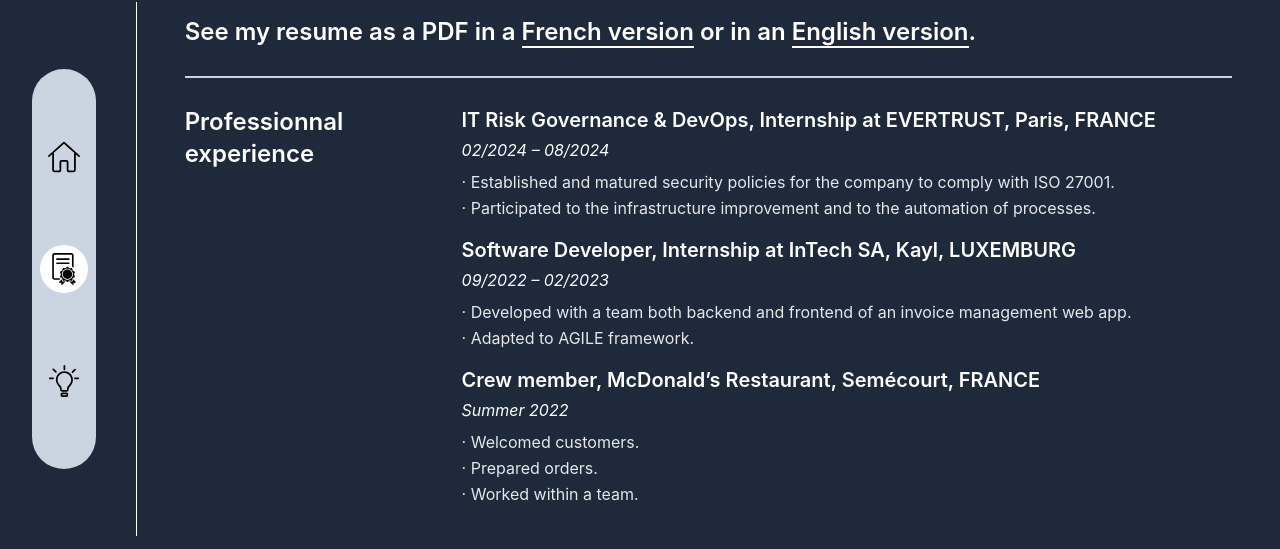
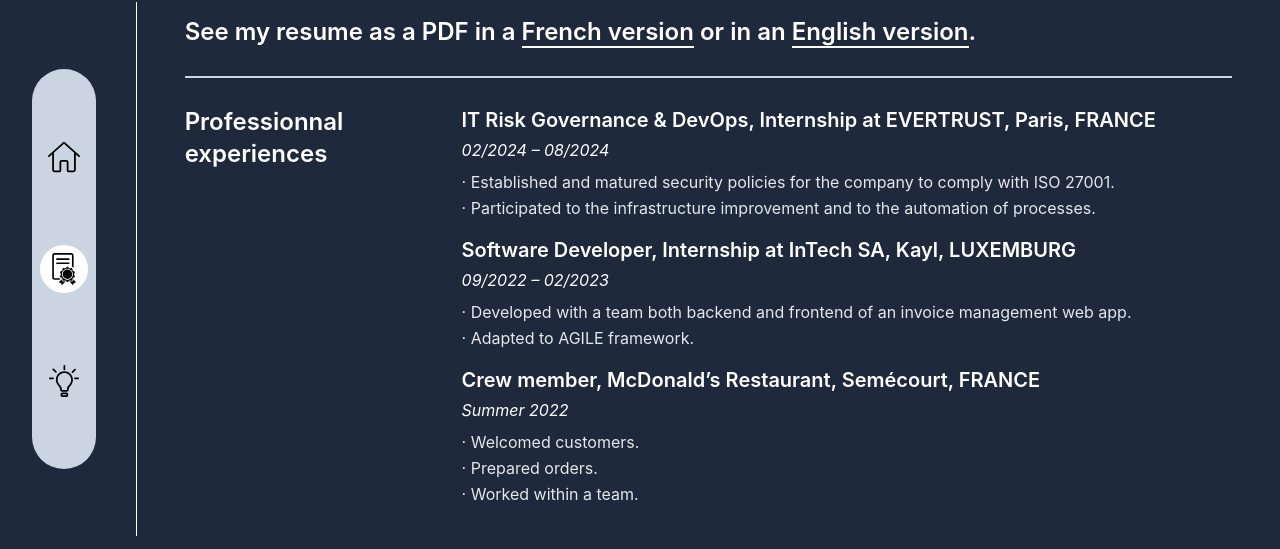
Before and after one commit to milairhu/milairhu.github.io, a React (Create React App) app: page /#/resume in a window 1280 px wide. Shown: the part 131-680 px from the top of the page. Built offline with nearby package versions, Linux system fonts and the light colour scheme.

Commit message:
Update resume

```diff
--- a/src/components/Home/HomePage.tsx
+++ b/src/components/Home/HomePage.tsx
@@ -18,7 +18,7 @@ const HomePage: React.FC<HomeProps> = ({ setCurr }) => {
           </div>
 
           <div className='space-y-4'>
-            <div className='text-xl md:text-2xl font-semibold text-left'>French student in Computer Science at the <a className='link-underlined' href='https://www.utc.fr/' target="_blank" rel="noreferrer">UTC</a>. Specialized in IT Systems</div>
+            <div className='text-xl md:text-2xl font-semibold text-left'>French student in Computer Science at the <a className='link-underlined' href='https://www.utc.fr/' target="_blank" rel="noreferrer">UTC</a>. Specialized in IT Systems.</div>
             <div className='text-xl md:text-2xl font-semibold text-left'>IT Risk Governance and DevOps Intern at <a className='link-underlined' href='https://evertrust.io/' target="_blank" rel="noreferrer">EVERTRUST</a>, Paris.</div>
           </div>
           <p className=' text-gray-300 text-lg md:text-xl'>
--- a/src/components/Resume/ResumePage.tsx
+++ b/src/components/Resume/ResumePage.tsx
@@ -77,7 +77,7 @@ const ResumePage = () => {
         <div className='w-full bg-slate-300 pt-0.5'/>
         <div className='h-3/4 w-full space-y-8 md:space-y-10 overflow-auto'>
           <div className='md:flex space-x-5 space-y-3 md:space-y-0'>
-            <div className='text-lg md:text-2xl font-semibold md:w-1/3 lg:w-1/4 text-wrap'>Professionnal experience</div>
+            <div className='text-lg md:text-2xl font-semibold md:w-1/3 lg:w-1/4 text-wrap'>Professionnal experiences</div>
             <div className='w-3/4 space-y-4'>
               {
                 professionnalExperiences.map((experience, index) => (
@@ -100,7 +100,7 @@ const ResumePage = () => {
           <div className='text-lg md:text-2xl font-semibold md:w-1/3 lg:w-1/4 text-wrap'>Computer skills</div>
             <div className='w-3/4 space-y-4'>
               <div>
-                Computing languages: C, C++, Go, Python3, HTML, CSS, JavaScript, Java, Dart, React, Flutter, SQL, VB, Lisp, Prolog
+                Computing languages: C, C++, Go, Python, HTML, CSS, JavaScript (React), Java (Spring Boot), Dart (Flutter), PHP (Laravel, Filament) SQL, VB, Lisp, Prolog
               </div>
               <div>
                General knowledge: · Computer Security
@@ -110,6 +110,7 @@ const ResumePage = () => {
 · Relational and Non-Relational
 Databases
 · Logic Programming
+· Quantum Computing
               </div>
             </div>
           </div>
```
Also changed, not shown: 2 other files (tests, documents, lock files or other folders).
